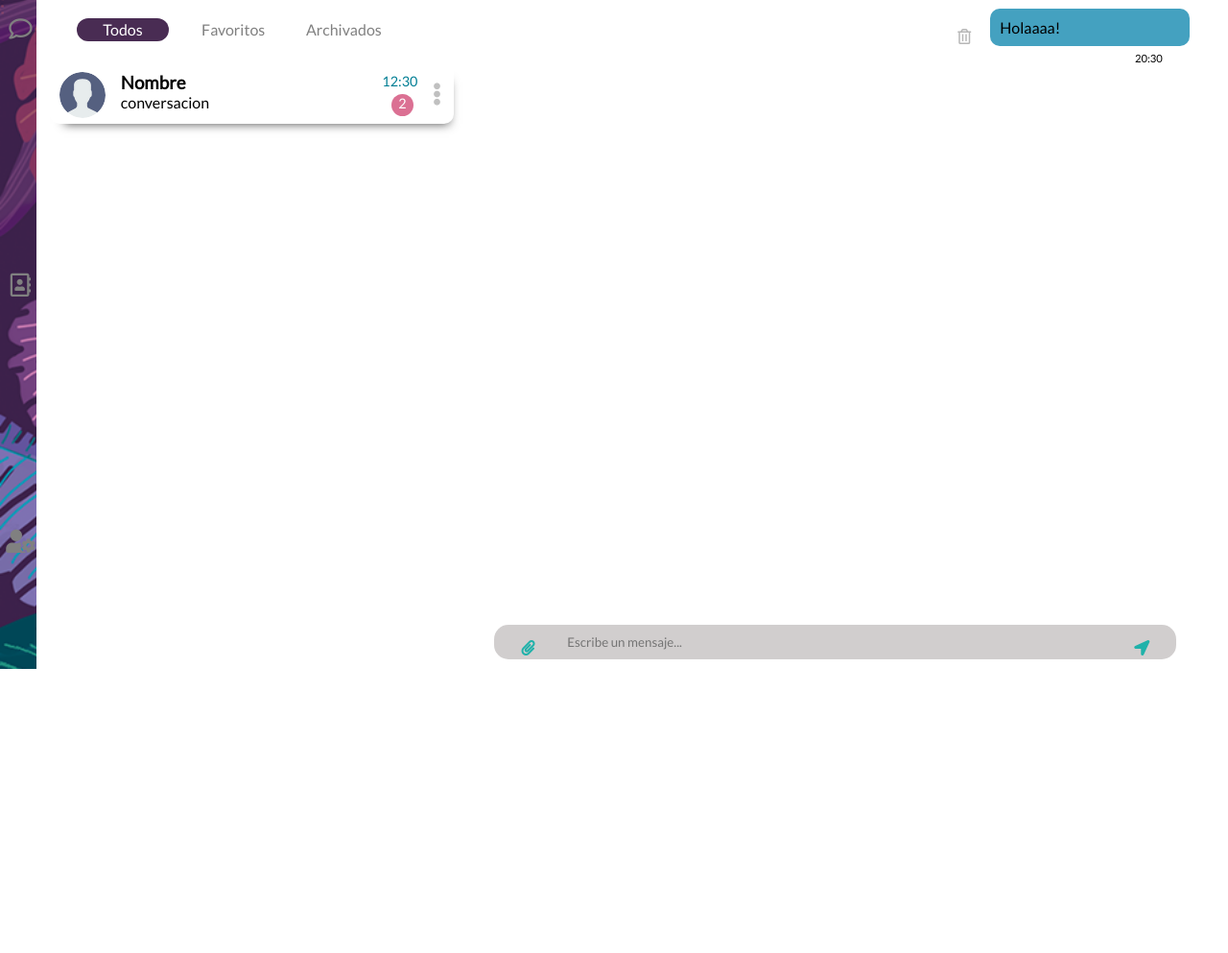
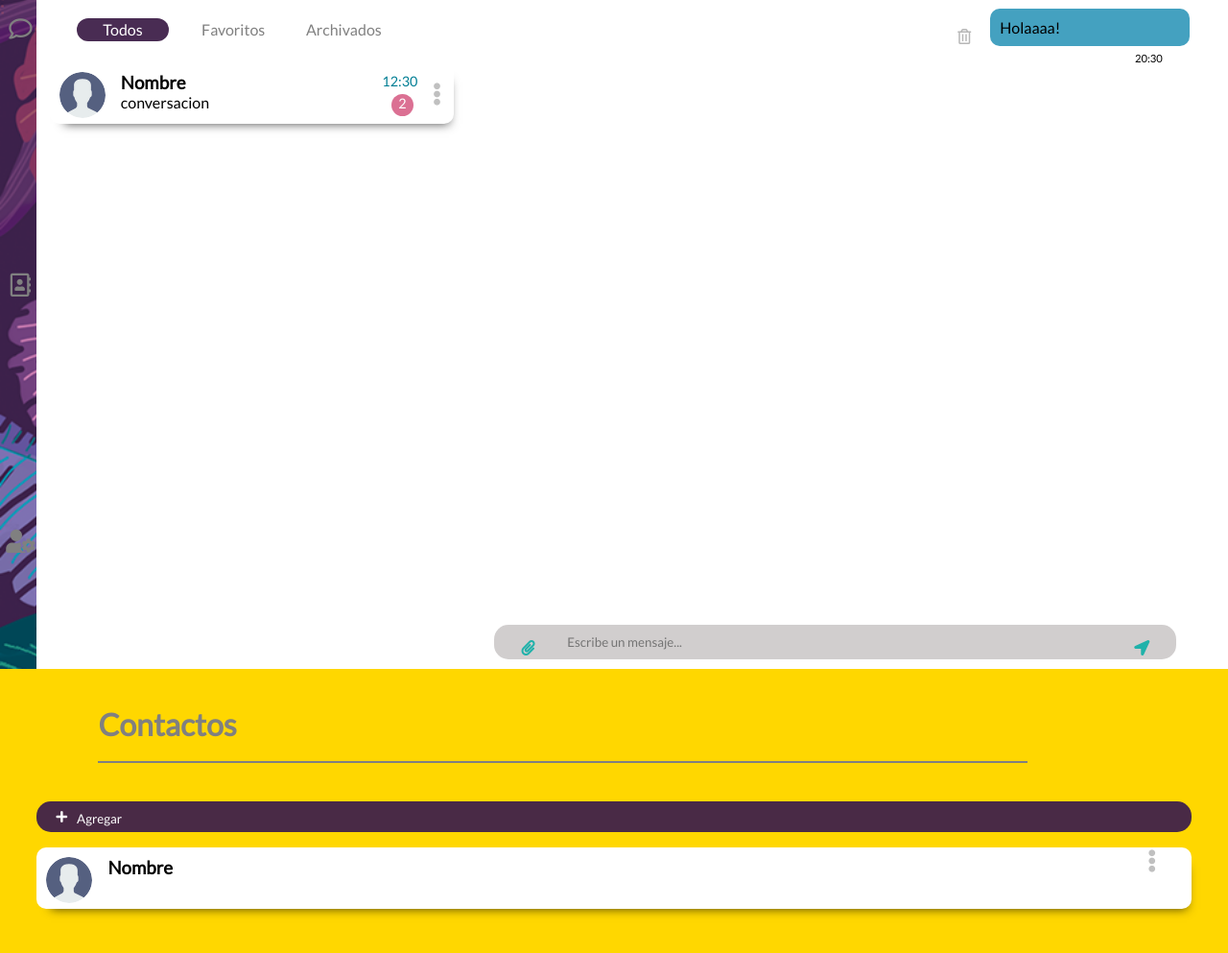
Before and after one commit to antoniovgmx/Chat, a website: page public/inicio.html in a window 1280 px wide. Shown: the part 103-1096 px from the top of the page at 96% size. Before the commit the page ends 800 px from the top, so only its background shows below. Drawn offline with Linux system fonts and the light colour scheme.

Commit message:
css js
nuevos cambios

```diff
--- a/public/css/estilos.css
+++ b/public/css/estilos.css
@@ -283,13 +283,13 @@ footer{
  }
 
  ::-webkit-scrollbar-track {
-     background: purple;
+     background: white;
      /* background: transparent; */
  }
 
  ::-webkit-scrollbar-thumb {
      border-radius: 10px;
-     background: white;
+     background: rgb(214, 185, 189);
  }
 
 .fecha{
@@ -408,11 +408,29 @@ footer{
      box-sizing: border-box;
 }
 
+.agregar{
+    width: 100%;
+    height: 2rem;
+   background:rgba(64, 33, 74, .95);
+   color: white;
+   padding: 10px;
+   box-sizing: border-box;
+   border-style: none;
+   display: flex;
+   flex-direction: row;
+   margin-bottom: 1rem;
+   border-radius: 15px;
+}
+.agregar i{
+    margin-left: 10px;
+    margin-right: 10px;
+}
+
 
 @media (min-width:320px) and (max-width:767px) {
     .CONTACTOS {
         display: none;
-        background: gold;
+        /* background: gold; */
     }
 
     .PERFIL {
--- a/public/inicio.html
+++ b/public/inicio.html
@@ -119,7 +119,29 @@
 
     </div>
     <div class="todo CONTACTOS" id="CONTACTOS">
-
+        <nav class="titulo">
+            <h1>Contactos</h1>
+            <div class="buscarimg"></div>
+            <input type="text" class="buscar">
+        </nav>
+            <div class="contenedores">
+                <button class="agregar">
+                    <i class="fas fa-plus"></i>
+                    <p>Agregar</p>
+                </button>
+                <div class="contenedor" id="cont">
+                    <div class="imgUsuario"></div>
+                    <div class="texto">
+                        <h3>Nombre</h3>
+                    </div>
+                    <div class="lado">
+                        <div class="mas">
+                            <i class="fas fa-ellipsis-v"></i>
+                            <!-- <img src="img/puntos.svg" alt=""> -->
+                        </div>
+                    </div>
+                </div>
+            </div>
     </div>
     <div class="todo PERFIL" id="PERFIL">
 
--- a/public/js/client_js.js
+++ b/public/js/client_js.js
@@ -34,4 +34,11 @@
 
 
                 document.getElementById("mensajes").appendChild(enviado);
+
+                var divH = document.getElementById("mensajes").scrollHeight
+                 document.getElementById("mensajes").scrollTop = divH;
+
+
+                console.log("scroll"+divH);
+
              });
```
